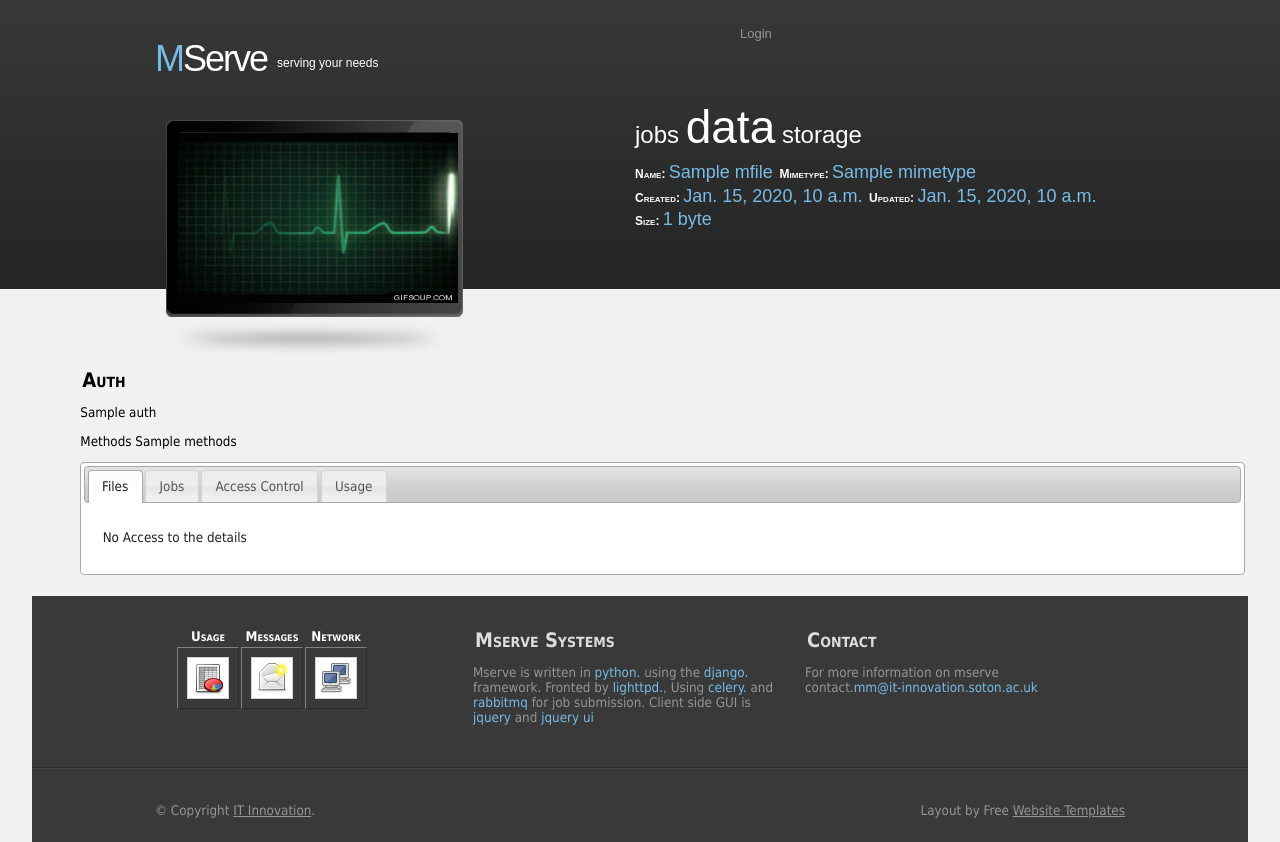
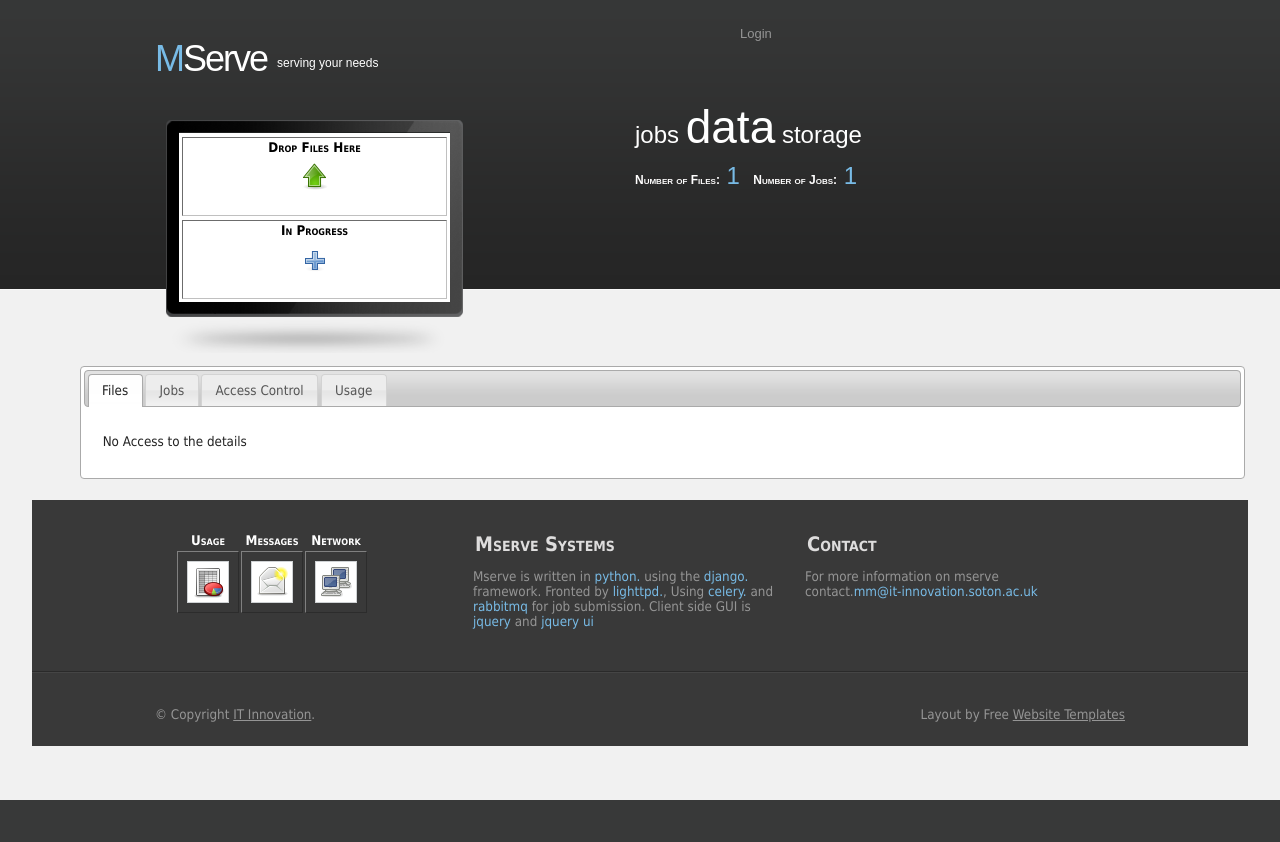
Before and after one commit to mmcardle/MServe, a Django app: template mserve/templates/auths/service_auth.html in a window 1280 px wide. After the commit the page ends 800 px from the top, so only its background shows below. Run offline with Django 3.2, Linux system fonts and the light colour scheme; the template is opened without the code that fills it: most values are stand-ins (such as "Sample title", 1, 10 or a date in 2020); some libraries are stand-ins or nearby versions.

Commit message:
Create MFile under an auth, Share Authority

```diff
--- a/mserve/dataservice/handlers.py
+++ b/mserve/dataservice/handlers.py
@@ -177,6 +177,7 @@ class MFileHandler(BaseHandler):
                 serviceid = form.cleaned_data['sid']
 
             logging.debug("API call Creating mfile")
+
             mfile = api.create_mfile(request, serviceid, file)
             return mfile
         else:
@@ -332,7 +333,7 @@ class UsageSummaryHandler(BaseHandler):
             base = NamedBase.objects.get(pk=id)
         except NamedBase.DoesNotExist:
             auth = Auth.objects.get(pk=id)
-            base = auth.base
+            base = utils.get_base_for_auth(auth)
 
         if last is not -1:
             while last == base.reportnum:
--- a/mserve/templates/auths/service_auth.html
+++ b/mserve/templates/auths/service_auth.html
@@ -5,22 +5,44 @@
 
 {% if "getusagesummary" in methods %}
 
-    {% block usages %}
-                <span>Name:&nbsp;<em class="sm">{{mfile.name|trunc:20}}</em>&nbsp;</span>
-                <span>Mimetype:&nbsp;<em class="sm">{{mfile.mimetype}}</em>&nbsp;</span>
-                <span>Created:&nbsp;<em class="sm">{{mfile.created|date}},&nbsp;{{mfile.created|time}}</em>&nbsp;</span>
-                <span>Updated:&nbsp;<em class="sm">{{mfile.updated|date}},&nbsp;{{mfile.updated|time}}</em>&nbsp;</span>
-                <span>Size:&nbsp;<em class="sm">{{mfile.size|filesizeformat}}</em>&nbsp;</span>
-    {% endblock %}
+{% block usages %}
+    <span>Number of Files:&nbsp;&nbsp;<em>{{service.mfile_set.all|length}}</em>&nbsp;&nbsp;&nbsp;</span>
+    <span>Number of Jobs:&nbsp;&nbsp;<em>{{service.job_set.all|length}}</em>&nbsp;&nbsp;&nbsp;</span>
+    {% if usagesummary %}
+            {% for usagesummary in usagesummary %}
+                {% if usagesummary.metric == "http://mserve/disc_space" %}
+                            <span>Largest File:&nbsp;&nbsp;<em>{{usagesummary.max|filesizeformat}}</em>&nbsp;&nbsp;&nbsp;</span>
+                            <span>Average File Size:&nbsp;&nbsp;<em>{{usagesummary.avg|filesizeformat}}</em>&nbsp;&nbsp;&nbsp;</span>
+                            <span>Disc Space Used:&nbsp;&nbsp;<em>{{usagesummary.sum|filesizeformat}}</em>&nbsp;&nbsp;&nbsp;</span>
+                {% endif %}
+                {% if usagesummary.metric == "http://mserve/responsetime" %}
+                    <span>Average Response Time&nbsp;&nbsp;<em>{{usagesummary.avg|floatformat}}s</em>&nbsp;&nbsp;&nbsp;</span>
+                {% endif %}
+                {% if usagesummary.metric == "http://mserve/mfile" %}
+                    <span>Number of Files:&nbsp;&nbsp;<em>{{usagesummary.sum}}</em>&nbsp;&nbsp;&nbsp;</span>
+                {% endif %}
+
+            {% endfor %}
+    {% endif %}
+{% endblock %}
+
 
 
 {% endif %}
 
+{% block main_img %}
+<div style="position: relative; top:13px;left:13px;" >
+    <div style="width: 263px; height:77px" id="dropbox" class="dropbox readytoupload">
+        <h4>Drop Files Here</h4>
+    </div>
+    <div style="width: 263px; height:77px" id="progressbox" class="dropbox">
+        <h4>In Progress</h4>
+    </div>
+</div>
+
+{% endblock %}
+
 {% block content %}
-
-        <h2>Auth </h2>
-        <p>{{ auth }}</p>
-        <p>Methods {{ methods}}</p>
 
 <div id="tabs">
 
@@ -39,6 +61,50 @@
 
         </div>
 
+        <script type="text/javascript">
+            if ($.browser.webkit) {
+                // Do Webkit uploader (chrome)
+                make_drop_upload_webkit("#dropbox",'{{auth.id}}');
+            }else{
+                // Do Non-Webkit uploader (Firefox)
+                make_drop_upload("#dropbox",'{{auth.id}}');
+            }
+        </script>
+
+
+        <h3>Actions</h3>
+        <button id="newjobbutton" >New Job</button>
+
+        <h3 style="clear:both">Create New File</h3>
+        <table>
+        <tr>
+                <td>
+
+                </td>
+                <td>
+
+                </td>
+                <td>
+                    <h4>Upload with Form</h4>
+                    <form name="uploadform" action="/form/mfile/" method="post" enctype="multipart/form-data" >
+                        {{ form.non_field_errors }}
+                        <div class="fieldWrapper">
+                            {{ form.file.errors }}
+                                {% for hidden in form.hidden_fields %}
+                            {{ hidden }}
+                            {% endfor %}
+                            <table>
+                                <tr>
+                                    <td style="vertical-align: middle;text-align: center;">{{ form.file }}</td>
+                                    <td><input type="submit" value="Submit" /></td>
+                                </tr>
+                            </table>
+                        </div>
+                    </form>
+                </td>
+        </tr>
+        </table>
+
         <div style="clear: both;"></div>
 
     {% else %}
@@ -53,7 +119,7 @@
     {% if "getmanagedresources" in methods %}
 
         <div id="managedresourcesjobscontent" >
-
+            <p>No Jobs</p>
         </div>
 
         <div style="clear: both;"></div>
@@ -72,9 +138,11 @@
     </div>
 
     <div id="tabs-3">
+        <h2>Auth </h2>
+
         {% if "getauths" in methods %}
 
-            {% include "auths/auth_auth.html" %}
+                    {% include "auths/auth_auth.html" %}
 
         {% else %}
 
@@ -89,6 +157,20 @@
 
 </div>
 
+<script type="text/javascript">
+    $(document).ready(function() {
+        //load_mfiles_auth('{{auth.id}}');
+        //load_jobs_auth('{{auth.id}}');
+        service_setmanagementproperty('{{auth.id}}');
+        $('#newjobbutton').button()
+        $('#newjobbutton').click(function(){
+            create_new_job_ui_dialog('', '{{auth.id}}')
+            $("#mfileid").val('');
+            $("#serviceid").val('{{auth.id}}');
+            $("#dialog-new-job-dialog-form").dialog( "open" );
+        });
+    });
+</script>
 
 <script>
 $(document).ready(function() {
--- a/mserve/templates/auths/usage_auth.html
+++ b/mserve/templates/auths/usage_auth.html
@@ -22,7 +22,9 @@
 <h3>Historical Usage</h3>
 {% if "usage" in methods %}
 
-    <table class="table_usage" cellpadding="5" cellspacing="5"><tbody id="usagecontent"></tbody></table>
+    <table class="table_usage" cellpadding="5" cellspacing="5">
+        <tbody id="usagecontent"></tbody>
+    </table>
 
     <script type="text/javascript">
         $(document).ready(function() {
--- a/mserve/templates/service.html
+++ b/mserve/templates/service.html
@@ -38,7 +38,7 @@
 
 <div id="tabs">
 	<ul>
-		<li><a href="#tabs-1">Data</a></li>
+		<li><a href="#tabs-1">Files</a></li>
 		<li><a href="#jobs-tab">Jobs</a></li>
 		<li><a href="#tabs-3">Actions</a></li>
 		<li><a href="#tabs-4">Config</a></li>
@@ -97,7 +97,7 @@
 </tr>
 </table>
         </div>
-             <div id="jobs-tab">
+        <div id="jobs-tab">
              <h3>Jobs</h3>
 
             <div id="jobs">
--- a/mserve/templates/templates_inc.html
+++ b/mserve/templates/templates_inc.html
@@ -131,7 +131,7 @@
                 ${$value}
         {%templatetag openvariable%}/each{%templatetag closevariable%}
         </dd>
-        <dd><button class="addmethods">Add Method</button>
+        <!--<dd><button class="addmethods">Add Method</button>-->
     {%templatetag openvariable%}/each{%templatetag closevariable%}
     </dl>
     </div>
@@ -183,9 +183,14 @@
 </script>
 
 <script id="usageTemplate" type="text/x-jquery-tmpl">
-     <tr>
-         <td>Usage of ${metric}</b></td><td>at <b>${rateTime}</b> :</td><td><b>${total}</b></td>
-     </tr>
+
+    {%templatetag openvariable%}if rate == 0 {%templatetag closevariable%}
+        <tr><td>Usage of <a href='/browse/${id}'>${name}</a>&nbsp;</td><td><b>${metric}</b></td><td>at <b>${rateTime}</b> was<td><b>${total}</b></td></tr>
+    {%templatetag openvariable%}else{%templatetag closevariable%}
+
+        <tr><td>Usage of <a href='/browse/${id}'>${base}</a>&nbsp;</td><td><b>${metric}</b></td><td>at <b>${rateTime}</b> was<td><b>${rate} per second</b></td></tr>
+    {%templatetag openvariable%}/if{%templatetag closevariable%}
+
 </script>
 
 <script id="usageSummaryTemplate" type="text/x-jquery-tmpl">
--- a/mserve/urls.py
+++ b/mserve/urls.py
@@ -7,6 +7,7 @@ urlpatterns = patterns('',
 
     (r'^', include('mserve.dataservice.urls')),
     (r'^', include('mserve.jobservice.urls')),
+    (r'^', include('mserve.webdav.urls')),
     (r'^', include('mserve.prestoprime.urls')),
 
     (r'^mservemedia/(?P<path>.*)$', 'django.views.static.serve', {'document_root': '/opt/mserve/pp-dataservice/media/'}),
--- a/static/css/mserve.css
+++ b/static/css/mserve.css
@@ -256,6 +256,8 @@ td {
     margin: 2px;
     padding: 3px;
     border:2px outset silver;
+    width:400px;
+    float:left;
 }
 
 dt{
```
Also changed, not shown: mserve/dataservice/api.py (+13 -1 lines), mserve/dataservice/usage_store.py (+6 -2 lines), mserve/dataservice/utils.py (+12 -0 lines), mserve/dataservice/views.py (+8 -2 lines), mserve/templates/auths.html (+11 -8 lines), mserve/templates/auths/auth_auth.html (+5 -2 lines).
